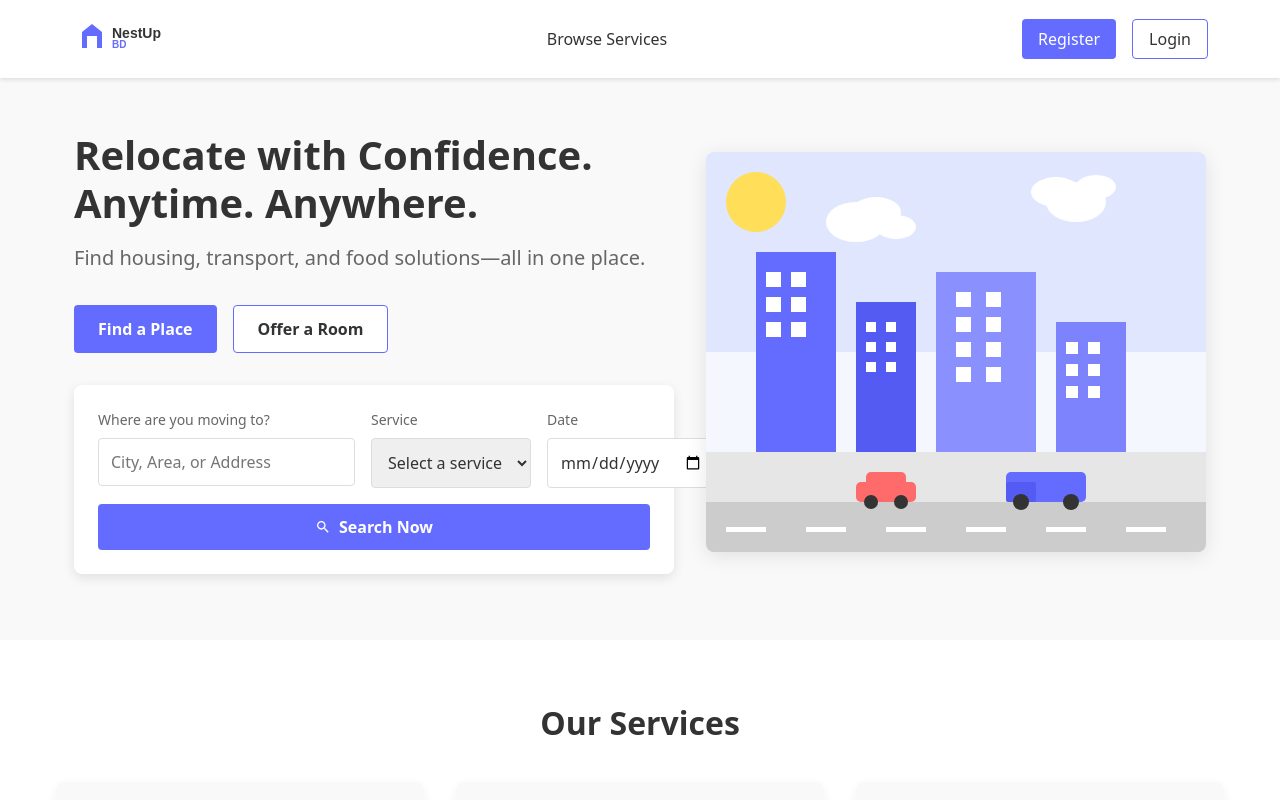
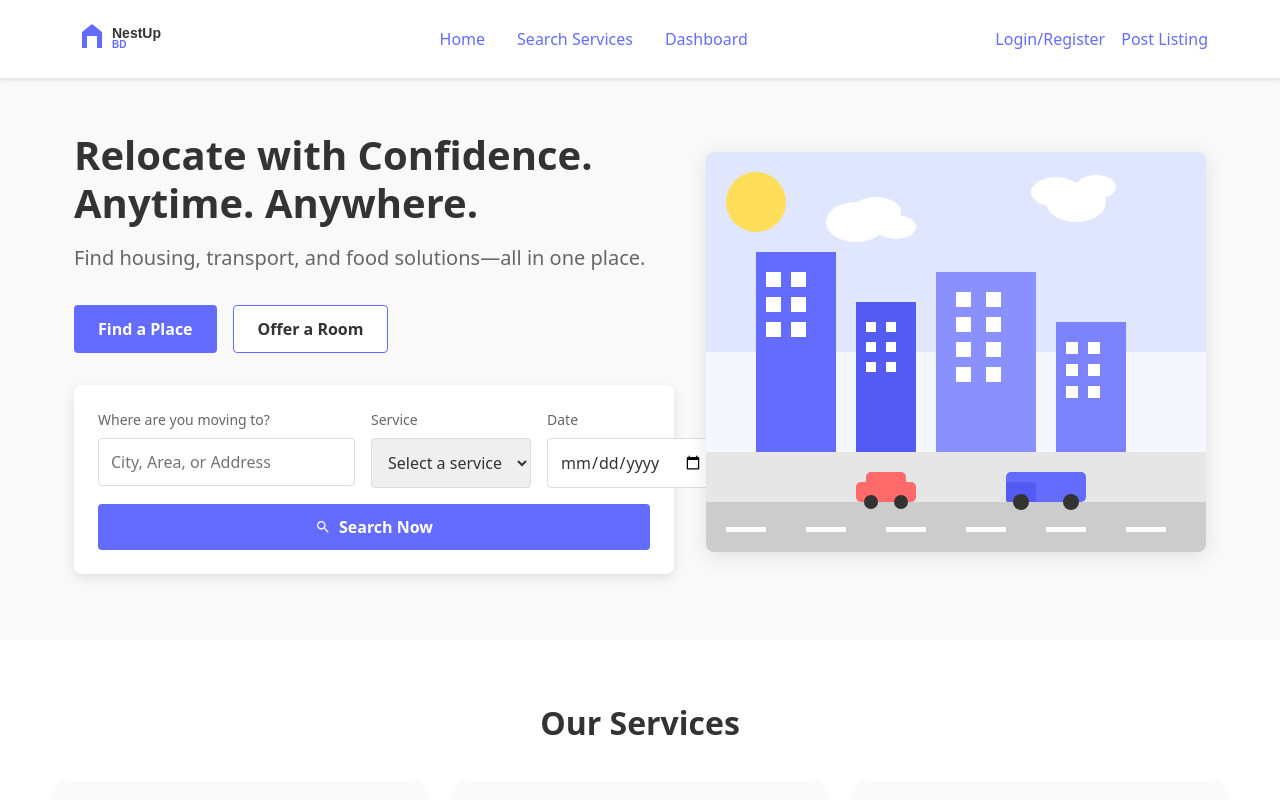
Before and after one commit to A-Piyas-04/NestUp-BD, a React (Vite) app in the folder Project/NestUp BD/: page / in a window 1280 px wide. Shown: the top 800 px of the page. Built offline with nearby package versions, Linux system fonts and the light colour scheme.

Commit message:
updated the navbar

```diff
--- a/Project/NestUp BD/src/App.jsx
+++ b/Project/NestUp BD/src/App.jsx
@@ -1,11 +1,18 @@
+import { BrowserRouter, Routes, Route } from 'react-router-dom';
 import Home from './pages/Home/Home';
 import './App.css';
 
 function App() {
   return (
-    <div className="app">
-      <Home />
-    </div>
+    <BrowserRouter>
+      <div className="app">
+        <Routes>
+          <Route path="/" element={<Home />} />
+          {/* Other routes will be added later */}
+          <Route path="*" element={<Home />} /> {/* Temporary fallback */}
+        </Routes>
+      </div>
+    </BrowserRouter>
   );
 }
 
--- a/Project/NestUp BD/src/components/Header/Header.css
+++ b/Project/NestUp BD/src/components/Header/Header.css
@@ -43,15 +43,19 @@
   margin: 0 1rem;
 }
 
-.desktop-nav a {
-  color: #333;
-  text-decoration: none;
-  font-weight: 500;
-  transition: color 0.3s ease;
+/* NavLink styles are now handled with Tailwind in the component */
+/* Define primary color for consistency */
+:root {
+  --color-primary: #646cff;
+  --color-primary-dark: #535bf2;
 }
 
-.desktop-nav a:hover {
-  color: #646cff;
+.text-primary {
+  color: var(--color-primary);
+}
+
+.hover\:text-primary:hover {
+  color: var(--color-primary);
 }
 
 .user-actions {
@@ -59,33 +63,7 @@
   gap: 1rem;
 }
 
-.btn-register, .btn-login {
-  padding: 0.5rem 1rem;
-  border-radius: 4px;
-  font-weight: 500;
-  cursor: pointer;
-  transition: all 0.3s ease;
-}
-
-.btn-register {
-  background-color: #646cff;
-  color: white;
-  border: none;
-}
-
-.btn-login {
-  background-color: transparent;
-  color: #333;
-  border: 1px solid #646cff;
-}
-
-.btn-register:hover {
-  background-color: #535bf2;
-}
-
-.btn-login:hover {
-  background-color: rgba(100, 108, 255, 0.1);
-}
+/* Button styles are now handled by the Button component */
 
 .mobile-menu-btn {
   display: none;
--- a/Project/NestUp BD/src/components/Header/Header.jsx
+++ b/Project/NestUp BD/src/components/Header/Header.jsx
@@ -1,6 +1,8 @@
 import { useState, useEffect } from 'react';
+import { NavLink, Link } from 'react-router-dom';
 import './Header.css';
 import logo from '../../assets/logo.svg';
+import Button from '../Shared/Button/Button';
 
 const Header = () => {
   const [isScrolled, setIsScrolled] = useState(false);
@@ -30,22 +32,66 @@ const Header = () => {
       <div className="header-container">
         {/* Logo */}
         <div className="logo">
-          <a href="/">
+          <Link to="/">
             <img src={logo} alt="NestUp BD Logo" />
-          </a>
+          </Link>
         </div>
 
         {/* Desktop Navigation */}
         <nav className="desktop-nav">
-          <ul>
-            <li><a href="/browse">Browse Services</a></li>
+          <ul className="flex space-x-6">
+            <li>
+              <NavLink
+                to="/"
+                className={({ isActive }) =>
+                  `transition-colors duration-200 hover:text-primary ${isActive ? 'text-primary font-semibold' : 'text-gray-700'}`
+                }
+                end
+              >
+                Home
+              </NavLink>
+            </li>
+            <li>
+              <NavLink
+                to="/search"
+                className={({ isActive }) =>
+                  `transition-colors duration-200 hover:text-primary ${isActive ? 'text-primary font-semibold' : 'text-gray-700'}`
+                }
+              >
+                Search Services
+              </NavLink>
+            </li>
+            <li>
+              <NavLink
+                to="/dashboard"
+                className={({ isActive }) =>
+                  `transition-colors duration-200 hover:text-primary ${isActive ? 'text-primary font-semibold' : 'text-gray-700'}`
+                }
+              >
+                Dashboard
+              </NavLink>
+            </li>
           </ul>
         </nav>
 
         {/* User Actions */}
-        <div className="user-actions">
-          <button className="btn-register">Register</button>
-          <button className="btn-login">Login</button>
+        <div className="user-actions flex items-center space-x-4">
+          <NavLink
+            to="/login"
+            className={({ isActive }) =>
+              `transition-colors duration-200 hover:text-primary ${isActive ? 'text-primary font-semibold' : 'text-gray-700'}`
+            }
+          >
+            Login/Register
+          </NavLink>
+          <Button
+            as="link"
+            to="/post-listing"
+            variant="primary"
+            size="md"
+          >
+            Post Listing
+          </Button>
         </div>
 
         {/* Mobile Menu Button */}
@@ -55,10 +101,63 @@ const Header = () => {
 
         {/* Mobile Navigation */}
         <div className={`mobile-nav ${isMobileMenuOpen ? 'open' : ''}`}>
-          <ul>
-            <li><a href="/browse">Browse Services</a></li>
-            <li><a href="/register">Register</a></li>
-            <li><a href="/login">Login</a></li>
+          <ul className="flex flex-col space-y-3">
+            <li>
+              <NavLink
+                to="/"
+                className={({ isActive }) =>
+                  `block py-2 transition-colors duration-200 hover:text-primary ${isActive ? 'text-primary font-semibold' : 'text-gray-700'}`
+                }
+                end
+                onClick={() => setIsMobileMenuOpen(false)}
+              >
+                Home
+              </NavLink>
+            </li>
+            <li>
+              <NavLink
+                to="/search"
+                className={({ isActive }) =>
+                  `block py-2 transition-colors duration-200 hover:text-primary ${isActive ? 'text-primary font-semibold' : 'text-gray-700'}`
+                }
+                onClick={() => setIsMobileMenuOpen(false)}
+              >
+                Search Services
+              </NavLink>
+            </li>
+            <li>
+              <NavLink
+                to="/post-listing"
+                className={({ isActive }) =>
+                  `block py-2 transition-colors duration-200 hover:text-primary ${isActive ? 'text-primary font-semibold' : 'text-gray-700'}`
+                }
+                onClick={() => setIsMobileMenuOpen(false)}
+              >
+                Post Listing
+              </NavLink>
+            </li>
+            <li>
+              <NavLink
+                to="/dashboard"
+                className={({ isActive }) =>
+                  `block py-2 transition-colors duration-200 hover:text-primary ${isActive ? 'text-primary font-semibold' : 'text-gray-700'}`
+                }
+                onClick={() => setIsMobileMenuOpen(false)}
+              >
+                Dashboard
+              </NavLink>
+            </li>
+            <li>
+              <NavLink
+                to="/login"
+                className={({ isActive }) =>
+                  `block py-2 transition-colors duration-200 hover:text-primary ${isActive ? 'text-primary font-semibold' : 'text-gray-700'}`
+                }
+                onClick={() => setIsMobileMenuOpen(false)}
+              >
+                Login/Register
+              </NavLink>
+            </li>
           </ul>
         </div>
       </div>
--- /dev/null
+++ b/Project/NestUp BD/src/components/Shared/Button/Button.css
@@ -0,0 +1,11 @@
+/* Button component styles */
+
+/* Tailwind classes are used directly in the component, but we can add any additional styles here */
+
+/* Custom primary color if not defined in Tailwind config */
+:root {
+  --color-primary: #646cff;
+  --color-primary-dark: #535bf2;
+}
+
+/* Add any additional button styles that can't be handled with Tailwind */
--- /dev/null
+++ b/Project/NestUp BD/src/components/Shared/Button/Button.jsx
@@ -0,0 +1,64 @@
+import React from 'react';
+import { Link } from 'react-router-dom';
+
+const Button = ({
+  children,
+  variant = 'primary',
+  size = 'md',
+  className = '',
+  as = 'button',
+  to,
+  onClick,
+  disabled = false,
+  type = 'button',
+  ...props
+}) => {
+  // Base classes for all buttons
+  const baseClasses = 'inline-flex items-center justify-center font-medium rounded transition-colors duration-200 focus:outline-none';
+
+  // Variant classes
+  const variantClasses = {
+    primary: 'bg-primary text-white hover:bg-primary-dark',
+    secondary: 'bg-gray-200 text-gray-800 hover:bg-gray-300',
+    outline: 'border border-primary text-primary hover:bg-primary hover:text-white',
+    ghost: 'text-primary hover:bg-gray-100',
+    link: 'text-primary hover:underline p-0'
+  };
+
+  // Size classes
+  const sizeClasses = {
+    sm: 'text-sm px-3 py-1.5',
+    md: 'text-base px-4 py-2',
+    lg: 'text-lg px-6 py-3'
+  };
+
+  // Disabled classes
+  const disabledClasses = disabled ? 'opacity-50 cursor-not-allowed' : 'cursor-pointer';
+
+  // Combine all classes
+  const buttonClasses = `${baseClasses} ${variantClasses[variant]} ${sizeClasses[size]} ${disabledClasses} ${className}`;
+
+  // Render as Link if 'to' prop is provided
+  if (as === 'link' && to) {
+    return (
+      <Link to={to} className={buttonClasses} {...props}>
+        {children}
+      </Link>
+    );
+  }
+
+  // Render as button by default
+  return (
+    <button
+      type={type}
+      className={buttonClasses}
+      onClick={onClick}
+      disabled={disabled}
+      {...props}
+    >
+      {children}
+    </button>
+  );
+};
+
+export default Button;
```
Also changed, not shown: Project/NestUp BD/tailwind.config.js (added, +19 -0 lines).
